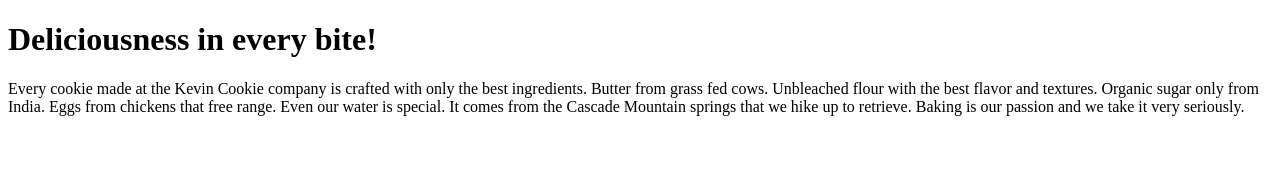
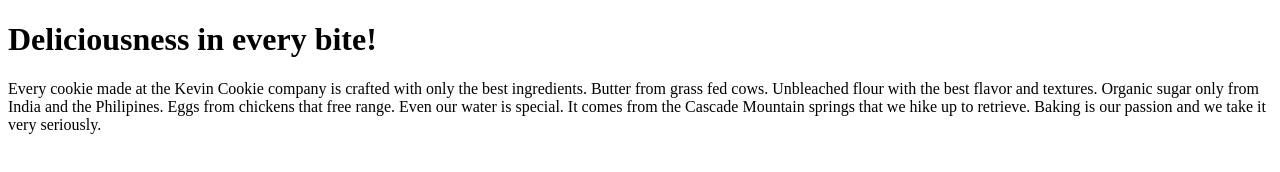
Before and after one commit to ArturasDedinas123/KevinCookieCompany.com, a plain HTML site: page index.htm in a window 1280 px wide. Drawn offline with Linux system fonts and the light colour scheme.

Commit message:
Update index.htm

```diff
--- a/index.htm
+++ b/index.htm
@@ -3,7 +3,7 @@
 <body>
 
 <h1>Deliciousness in every bite!</h1>
-<p>Every cookie made at the Kevin Cookie company is crafted with only the best ingredients. Butter from grass fed cows. Unbleached flour with the best flavor and textures. Organic sugar only from India. Eggs from chickens that free range. Even our water is special. It comes from the Cascade Mountain springs that we hike up to retrieve. Baking is our passion and we take it very seriously.</p>
+<p>Every cookie made at the Kevin Cookie company is crafted with only the best ingredients. Butter from grass fed cows. Unbleached flour with the best flavor and textures. Organic sugar only from India and the Philipines. Eggs from chickens that free range. Even our water is special. It comes from the Cascade Mountain springs that we hike up to retrieve. Baking is our passion and we take it very seriously.</p>
 
 </body>
 </html>
```
